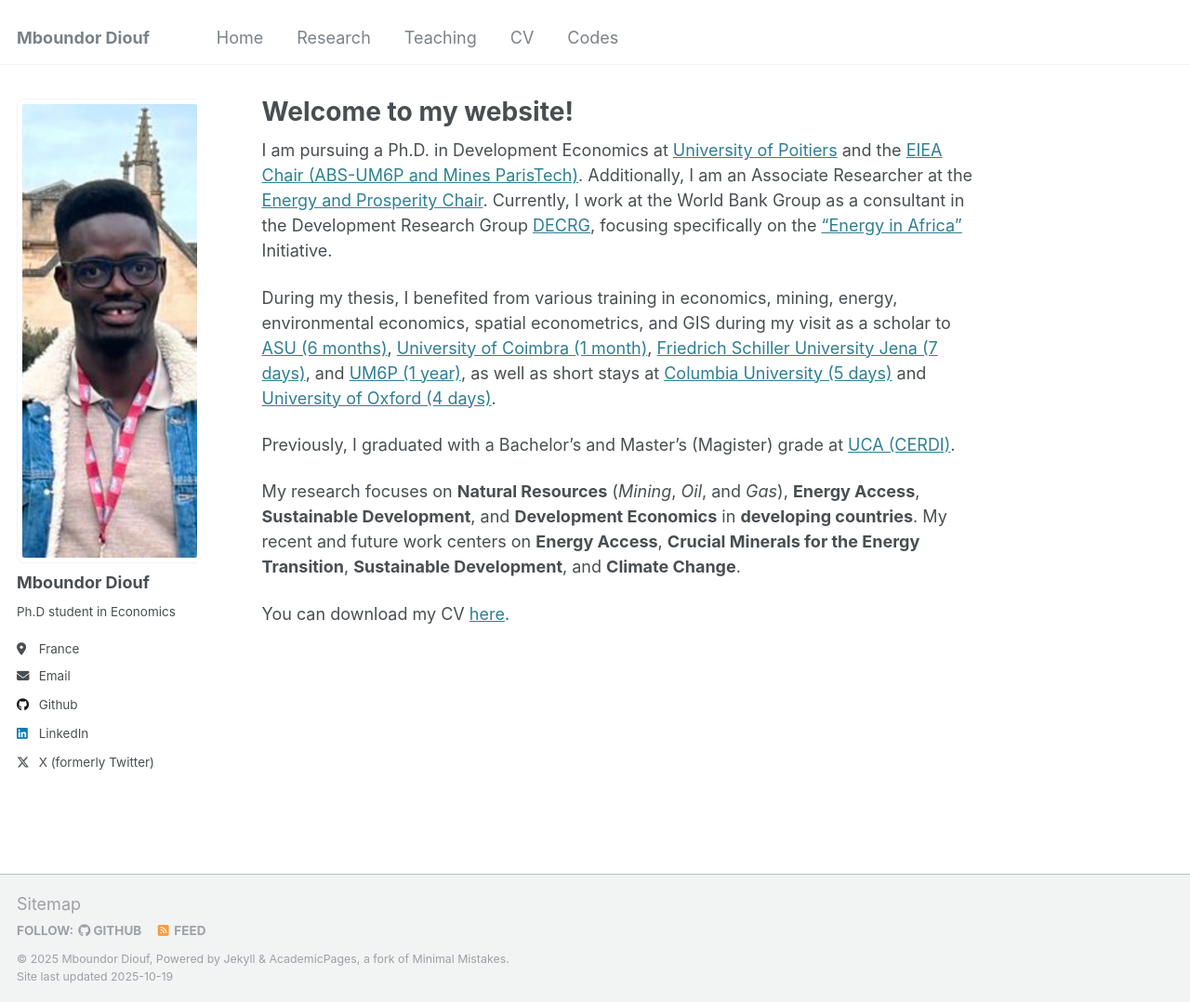
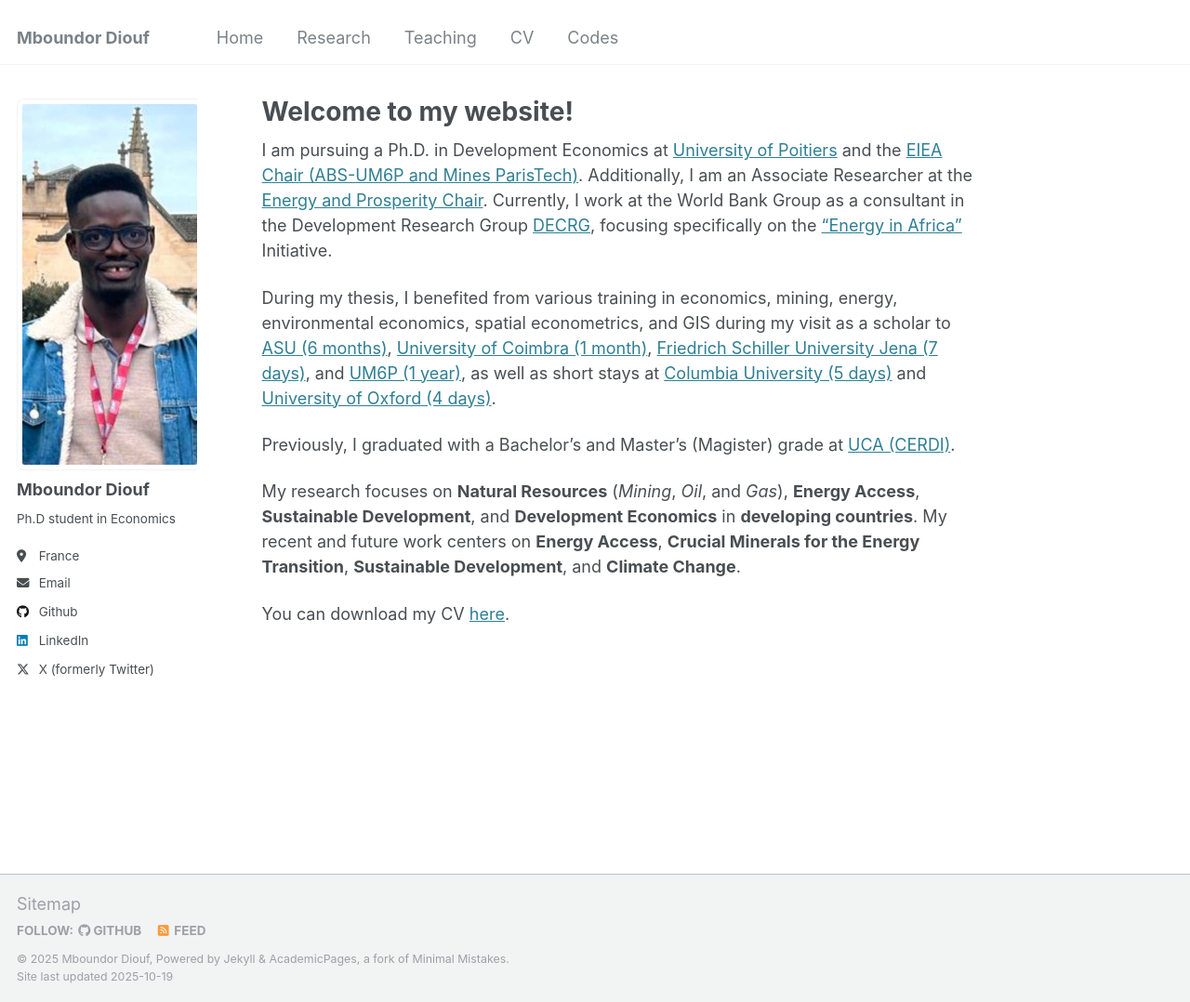
Before and after one commit to mboundordiouf/mboundordiouf.github.io, a Jekyll site: the page built from _pages/about.md, in a window 1280 px wide and 1078 px high. Shown: the whole window at 93% size. Built offline with Jekyll 4.4.1, drawn with Linux system fonts in a browser that asks for light colours.

Commit message:
Update custom.scss

```diff
--- a/_sass/custom.scss
+++ b/_sass/custom.scss
@@ -6,7 +6,7 @@
 .author__avatar img {
     max-width: 200px !important;  /* Largeur du rectangle */
     width: 200px !important;
-    height: 500px !important;  /* Hauteur du rectangle */
+    height: 400px !important;  /* Hauteur du rectangle */
     object-fit: cover !important;  /* Recadrage automatique pour remplir le rectangle */
     border-radius: 8px !important;  /* Coins légèrement arrondis (0 pour rectangle parfait) */
 }
```
